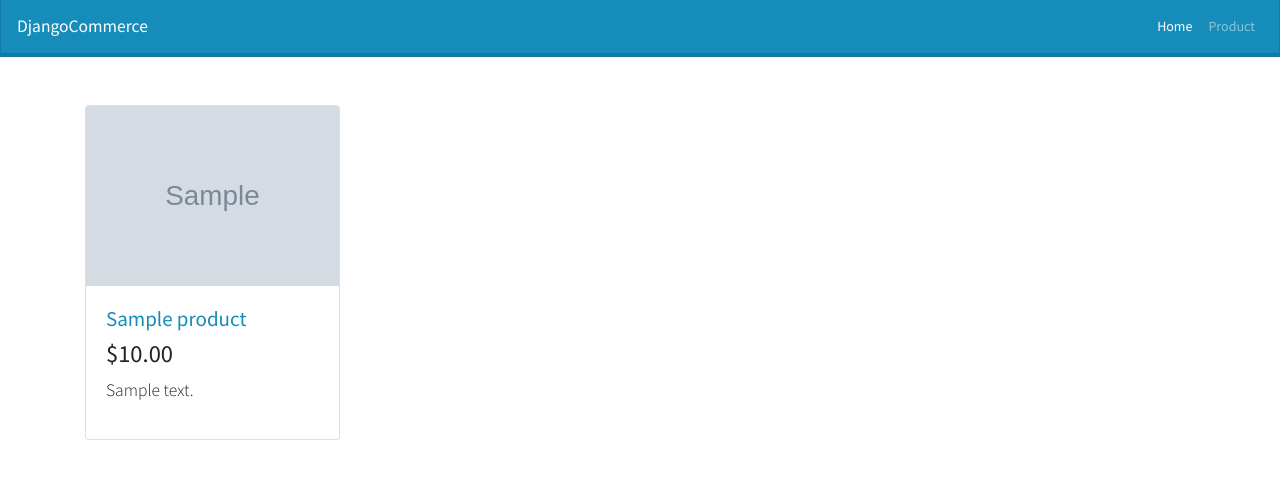
After one commit to MuhammadSaim/django-eCommerce, a Django app: page /products/ in a window 1280 px wide. The commit adds this page. Shown: the top 479 px of the page. Run offline with Django 3.2, Linux system fonts and the light colour scheme; tables that the repository leaves empty hold one stand-in row (values such as "Sample post"); grey boxes marked "Sample" are stand-in pictures; some libraries are stand-ins or nearby versions.

Commit message:
add products list view and details view

```diff
--- a/django_ecommerce/settings.py
+++ b/django_ecommerce/settings.py
@@ -128,3 +128,8 @@ STATIC_URL = '/assets/'
 STATICFILES_DIRS = [
     os.path.join(BASE_DIR, 'assets')
 ]
+
+
+# media files (images, pdfs, etc)
+MEDIA_URL = '/media/'
+MEDIA_ROOT = os.path.join(BASE_DIR, 'uploads')
--- a/django_ecommerce/urls.py
+++ b/django_ecommerce/urls.py
@@ -15,9 +15,19 @@ Including another URLconf
 """
 from django.contrib import admin
 from django.urls import path
+from django.conf.urls.static import static
+from . import settings
 from .views import *
+from products import views as productVies
+
 
 urlpatterns = [
     path('admin/', admin.site.urls),
     path('', home_view, name='home_view'),
+    path('products/', productVies.ProductListView.as_view(), name='product_view'),
+    path('product/<slug:slug>/', productVies.ProductDetailView.as_view(), name='product_detail_view'),
+
 ]
+
+if settings.DEBUG:
+    urlpatterns += static(settings.MEDIA_URL, document_root=settings.MEDIA_ROOT)
--- a/products/views.py
+++ b/products/views.py
@@ -1,3 +1,18 @@
+from django.views.generic import ListView, DetailView
+from .models import Product
 from django.shortcuts import render
 
 # Create your views here.
+
+class ProductListView(ListView):
+    context_object_name = 'products'
+    queryset = Product.objects.all()
+
+
+class ProductDetailView(DetailView):
+    context_object_name = 'product'
+    queryset = Product.objects.all()
+
+    def get_context_data(self, **kwargs):
+        context = super().get_context_data(**kwargs)
+        return context
--- a/templates/includes/navbar.html
+++ b/templates/includes/navbar.html
@@ -1,5 +1,5 @@
 <nav class="navbar navbar-expand-lg navbar-dark bg-primary">
-  <a class="navbar-brand" href="#">DjangoCommerce</a>
+  <a class="navbar-brand" href="{% url 'home_view' %}">DjangoCommerce</a>
   <button class="navbar-toggler" type="button" data-toggle="collapse" data-target="#navbarSupportedContent" aria-controls="navbarSupportedContent" aria-expanded="false" aria-label="Toggle navigation">
     <span class="navbar-toggler-icon"></span>
   </button>
@@ -7,10 +7,10 @@
   <div class="collapse navbar-collapse" id="navbarSupportedContent">
     <ul class="navbar-nav ml-auto">
       <li class="nav-item active">
-        <a class="nav-link" href="#">Home</a>
+        <a class="nav-link" href="{% url 'home_view' %}">Home</a>
       </li>
       <li class="nav-item">
-        <a class="nav-link" href="#">Link</a>
+        <a class="nav-link" href="{% url 'product_view' %}">Product</a>
       </li>
     </ul>
   </div>
--- /dev/null
+++ b/templates/products/product_list.html
@@ -0,0 +1,29 @@
+{% extends 'extends/base.html' %}
+{% block title %}Products{% endblock %}
+
+{% block content %}
+    <div class="row">
+        {% for product in products %}
+            <div class="col-md-3">
+                <div class="card">
+                    <img height="180" class="card-img-top" src="{{ product.image.url }}" alt="{{ product.title }}">
+                    <div class="card-body">
+                        <a href="{% url 'product_detail_view' product.slug %}">
+                            <h4>{{ product.title }}</h4>
+                        </a>
+                         <h3>
+                             ${{ product.price }}
+                         </h3>
+                        <p class="lead">
+                            {% if product.description|length > 50 %}
+                                {{ product.description|slice:"0:50" }}...
+                            {% else %}
+                                {{ product.description }}
+                            {% endif %}
+                        </p>
+                    </div>
+                </div>
+            </div>
+        {% endfor %}
+    </div>
+{% endblock %}
```
Also changed, not shown: templates/products/product_detail.html (added, +28 -0 lines), 1 other file.
